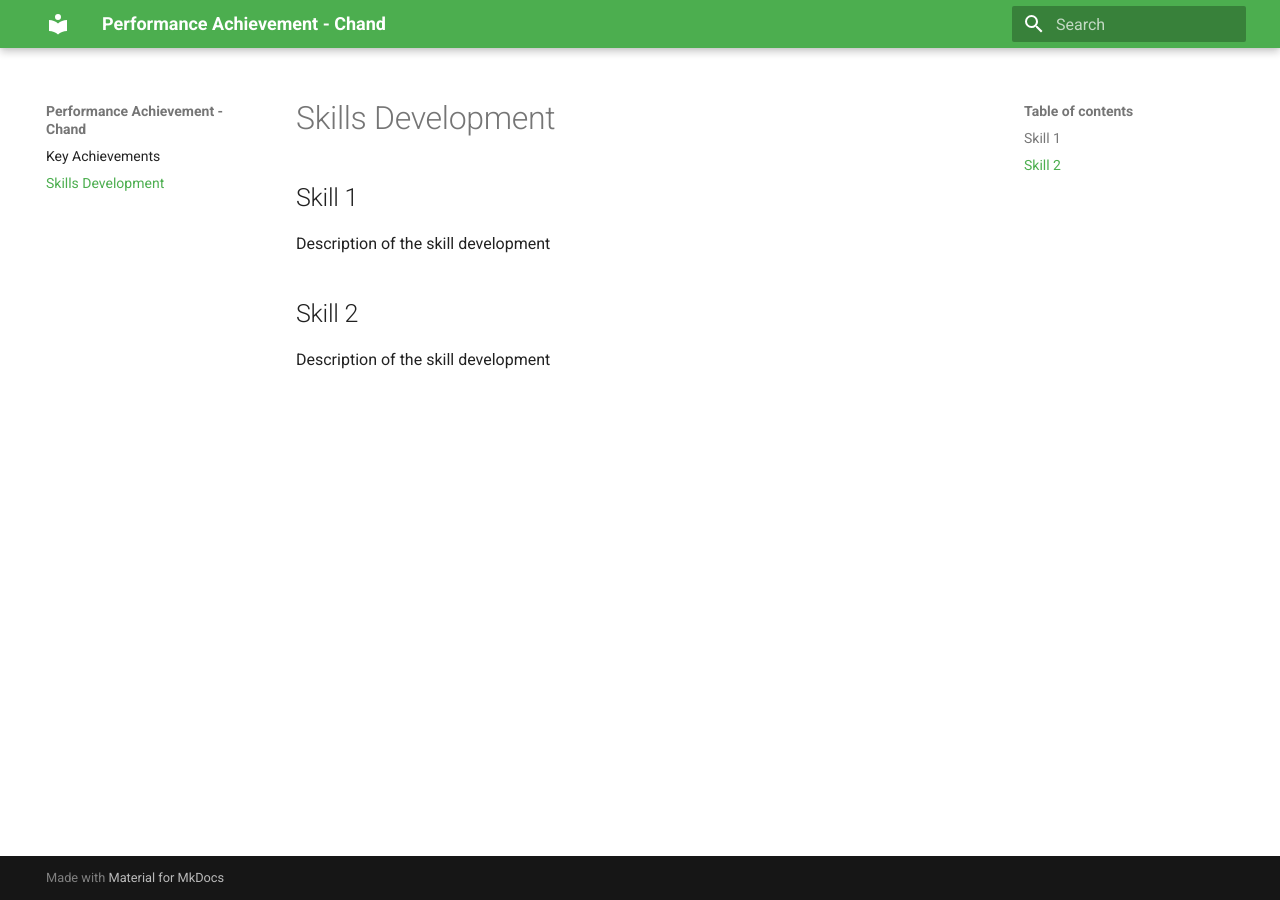
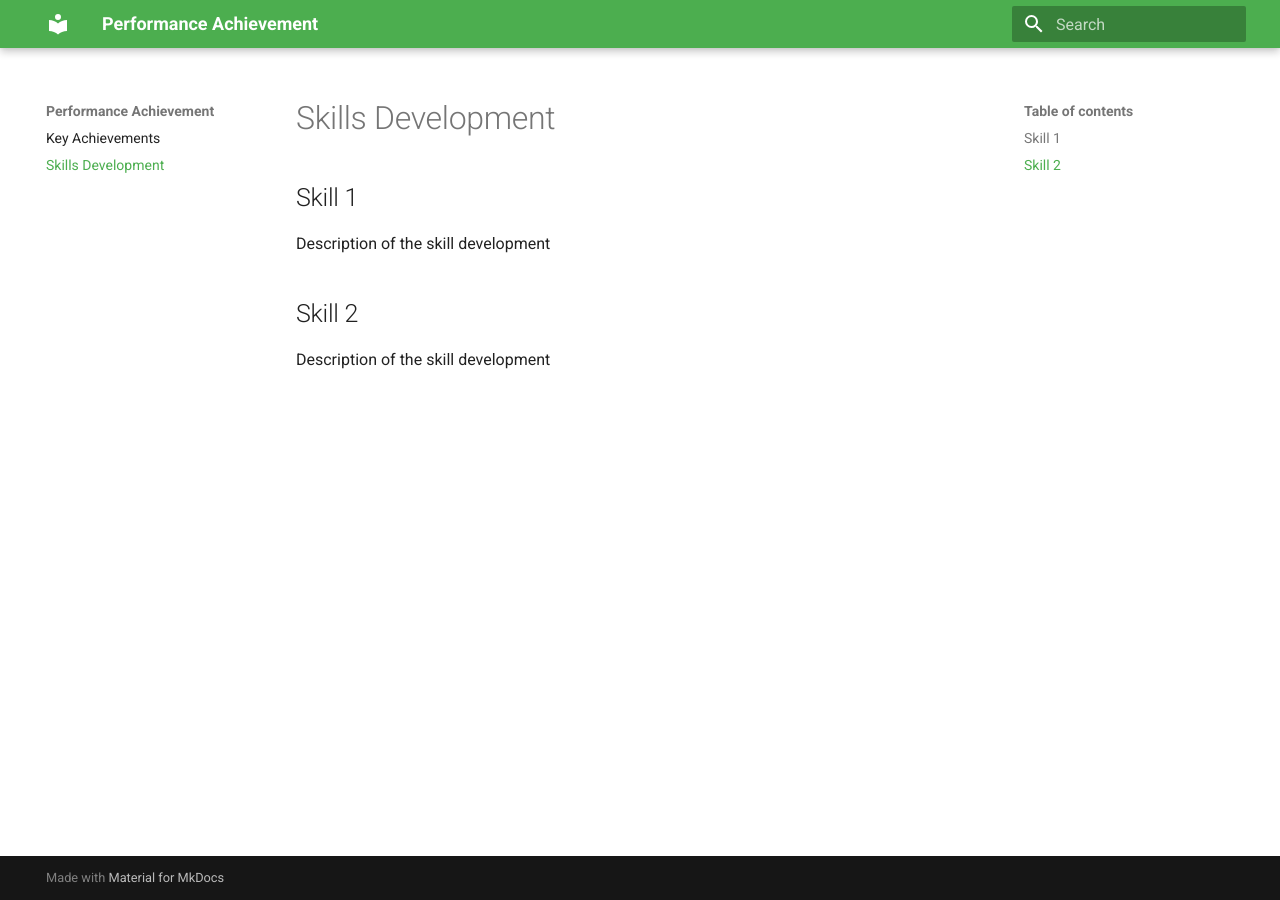
Before and after one commit to skyraman/StarPerformer, an MkDocs documentation site: the page built from docs/skills.md, in a window 1280 px wide. Built offline with MkDocs 1.6.1 and Material for MkDocs 9.7.7, drawn with Linux system fonts in a browser that asks for light colours.

Commit message:
Update mkdocs.yml

```diff
--- a/mkdocs.yml
+++ b/mkdocs.yml
@@ -1,4 +1,4 @@
-site_name: Performance Achievement - Chand
+site_name: Performance Achievement
 nav:
   - Key Achievements: achievements.md
   - Skills Development: skills.md
```
